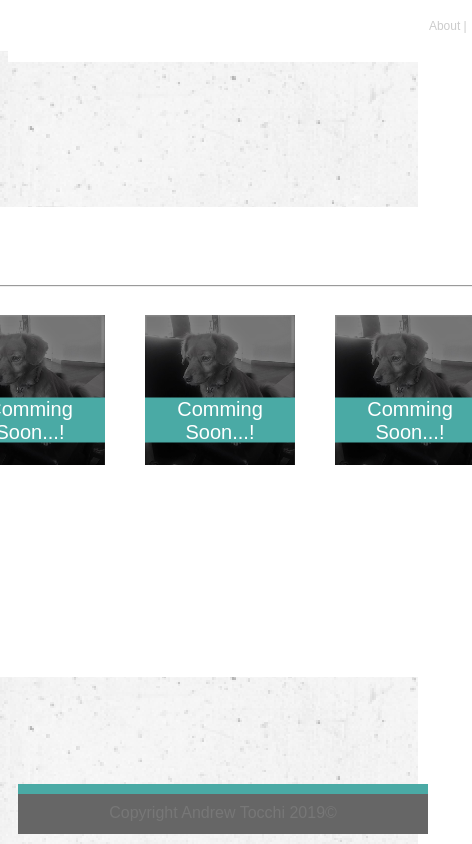
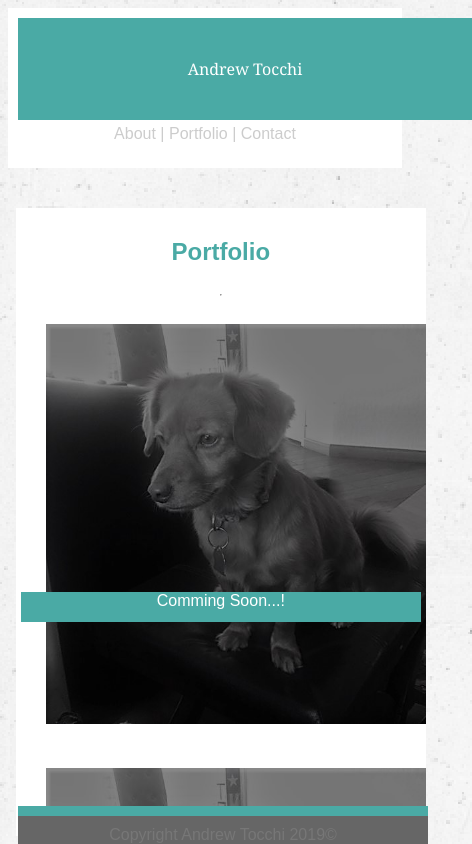
Before and after one commit to atocchi/Responsive-Portfolio, a plain HTML site: page portfolio.html in a window 390 px wide. Shown: the whole page, 472 px wide, since content can reach past the window. Drawn offline with Linux system fonts and the light colour scheme.

Commit message:
-added Formating for mobile and tablet

```diff
--- a/assets/style.css
+++ b/assets/style.css
@@ -1,16 +1,12 @@
+
 body {
     background-image:url("background.png");
     padding: 0;
     overflow: auto;
 }
 .name {
-
-    justify-self: flex-start;
-    margin-right: auto;
-    height: 150%;
-    padding-left: 10px;
-    padding-Right: 10px;
-    font-size: 20px;
+    margin-left: 5%;
+    padding: 20px;
     color: #ffffff ;
     background: #4aaaa5;
     font-family: Georgia, 'Times New Roman', Times, serif;
@@ -30,37 +26,38 @@ header {
     width: 100%;
     border: 5px;
     border-color: #cccccc;
-    overflow: hidden;
+
 }
 
 .navbar {
     display: flex;
-    justify-content: flex-end;
-    margin: 20px;
+    justify-content: space-between;
     padding: 10px;
     background: #ffffff;
     font-family: Arial, Helvetica, sans-serif;
-    width: 940px;
+    width: 100%;
     height: 5%;
     top: 0%;
     left: 50%;
+    text-align: center;
+    margin-bottom: 20px;
 }
 
 section {
+
     margin: 20px;
+    margin-left: 5%;
     padding: 10px;
     color: #777777 ;
     background: #ffffff ;
     font-family: Arial, Helvetica, sans-serif;
-    width: 940px;
-    height: 450px;
+    width: 60%;
+    height: 72%;
     position: fixed;
-    top: 50%;
-    left: 50%;
-    transform: translate(-50%,-50%);
+
     border: 5px;
     border-color: #dddddd;
-    overflow: inherit
+    overflow: inherit;
 }
 footer {
 
@@ -82,23 +79,21 @@ footer {
 
 }
 
+.links {
+margin-left: 20%;
+flex: auto;
+justify-self: right;
+}
+
 .about {
-    justify-self: flex-end;
-    margin: 10px;
-    padding: 10px;
+
 
 }
 .portfolio {
-   justify-items: flex-end;
-   margin:10px;
-   padding:10px;
+
 
 }
 .contact {
-    justify-self: flex-end;
-    margin: 10px;
-    margin-right: 30px;
-    padding: 10px;
 
 }
 a:link {
@@ -136,6 +131,18 @@ margin: 20px;
 position: relative;
 text-align: center;
 }
+.dalton {
+height: 200px;
+width: 200px;
+}
+.grey {
+    height: 150px;
+    width: 150px;
+
+}
+
+
+
 .banner { position: absolute;
     top: 70%;
     left: 50%;
@@ -147,3 +154,108 @@ text-align: center;
     font-family: Arial, Helvetica, sans-serif;
     font-size: 20;
 }
+input {
+    width: 80%;
+}
+#subject {
+    width: 80%;
+    height: 200px;
+}
+#button {
+    width: 10%;
+}
+@media screen and (max-width: 980px) {
+
+}
+@media screen and (max-width: 768px) {
+.name {
+    margin-left: 2%;
+    padding: 40px;
+}
+ section {
+    width: 90%;
+    margin-left: 2%;
+
+ }
+
+
+
+
+
+
+
+
+
+
+
+}
+
+@media screen and (max-width: 640px) {
+    header {
+    width: 100%;
+    text-align: unset;
+    }
+
+
+    .navbar {
+    width: 100%;
+    flex-direction: column;
+    height: 7%;
+    padding-bottom: 20px;
+    }
+    .name {
+    width: 100%;
+    left: 0%;
+    margin-left: 0%;
+
+
+    }
+    .about{
+
+    }
+    .portfolio{
+
+    }
+    .contact {
+    margin-right: 0;
+    }
+    section {
+    display:flex;
+    flex-direction: column;
+    width: 100%;
+    text-align: center;
+    }
+    .banner {
+        width: 400px;
+        height: 30px;
+    }
+    .dalton {
+    height: 400px;
+    width: 85%;
+    float: none;
+
+
+    }
+    p {
+    margin: 20%;
+    margin-top: 10px;
+    }
+    .grey {
+    width: 400px;
+    height: 400px;
+
+    }
+    .links
+    {
+        padding: 5px;
+        margin-left: 0%;
+    }
+    #subject {
+        height: 150px;
+    }
+    footer {
+        height: 8px;
+        margin-bottom: 0px;
+    }
+
+}
--- a/portfolio.html
+++ b/portfolio.html
@@ -1,3 +1,5 @@
+<!DOCTYPE html>
+<html lang="en">
 <head>
         <meta charset="UTF-8">
         <meta name="viewport" content="width=device-width, initial-scale=1.0">
@@ -7,36 +9,36 @@
     </head>
 
     <body>
-      <header>
-            <section class="navbar">
+        <div class="navbar">
             <nav class="name">Andrew Tocchi</nav>
+            <div class="links">
             <a class="about" href=./index.html>About |</a>
             <a class="portfolio" href="./portfolio.html">Portfolio |</a>
-            <a class="contact" href="./contact.html">Contact |</a>
-            </section>
-        </header>
+            <a class="contact" href="./contact.html">Contact</a>
+                </div>
+             </div>
 
             <section>
                 <h2>Portfolio</h2>
                 <hr>
                 <div class="img">
-                    <img class="grey" src="./assets/greyout.JPG" alt="Comming Soon..!" height="150px" width="150px">
+                    <img class="grey" src="./assets/greyout.JPG" alt="Comming Soon..!" >
                      <div class=banner>Comming Soon...!</div>
                 </div>
                 <div class="img">
-                    <img class="grey" src="./assets/greyout.JPG" alt="Comming Soon..!" height="150px" width="150px">
+                    <img class="grey" src="./assets/greyout.JPG" alt="Comming Soon..!" >
                     <div class=banner>Comming Soon...!</div>
                 </div>
                 <div class="img">
-                    <img class="grey" src="./assets/greyout.JPG" alt="Comming Soon..!" height="150px" width="150px">
+                    <img class="grey" src="./assets/greyout.JPG" alt="Comming Soon..!" >
                     <div class=banner>Comming Soon...!</div>
                 </div>
                 <div class="img">
-                    <img class="grey" src="./assets/greyout.JPG" alt="Comming Soon..!" height="150px" width="150px">
+                    <img class="grey" src="./assets/greyout.JPG" alt="Comming Soon..!" >
                     <div class=banner>Comming Soon...!</div>
                 </div>
                 <div class="img">
-                    <img class="grey" src="./assets/greyout.JPG" alt="Comming Soon..!" height="150px" width="150px">
+                    <img class="grey" src="./assets/greyout.JPG" alt="Comming Soon..!" >
                     <div class=banner>Comming Soon...!</div>
                 </div>
 
```
Also changed, not shown: contact.html (+8 -8 lines), index.html (+8 -6 lines).
